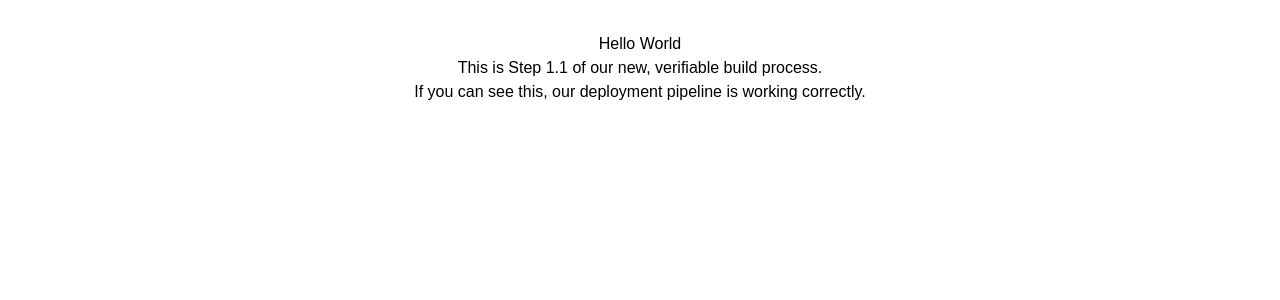
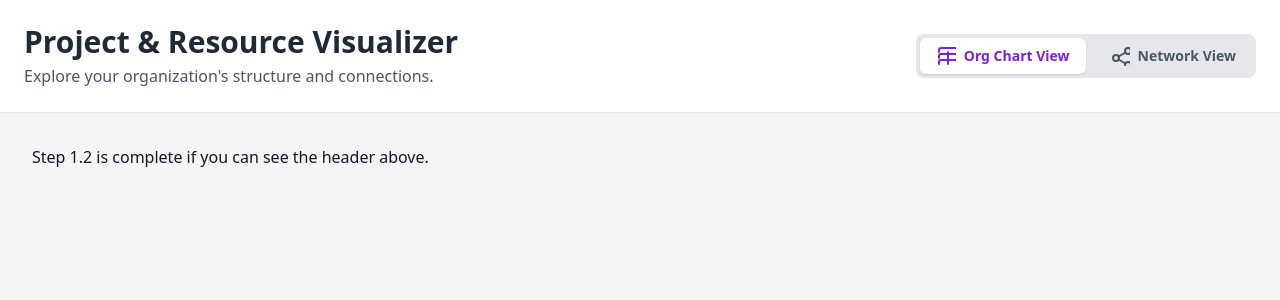
Before and after one commit to johnhay001-byte/my-resource-planner, a React (Vite) app: page / in a window 1280 px wide. Shown: the top 300 px of the page. Built offline with nearby package versions, Linux system fonts and the light colour scheme.

Commit message:
feat: Add Header component

```diff
--- a/src/App.jsx
+++ b/src/App.jsx
@@ -1,11 +1,19 @@
-import React from 'react';
+// FINAL-APP-FILE
+import React, { useState } from 'react';
+import { Header } from './components';
 
 function App() {
+  const [viewMode, setViewMode] = useState('orgChart');
+
   return (
-    <div style={{ padding: '2rem', fontFamily: 'sans-serif', textAlign: 'center' }}>
-      <h1>Hello World</h1>
-      <p>This is Step 1.1 of our new, verifiable build process.</p>
-      <p>If you can see this, our deployment pipeline is working correctly.</p>
+    <div className="bg-gray-100 min-h-screen font-sans text-gray-900">
+        <div className="flex flex-col h-screen">
+            <Header viewMode={viewMode} setViewMode={setViewMode} isDataEmpty={false} />
+            <div className="flex-1 p-8">
+                {/* Main content will go here in the next steps */}
+                <p>Step 1.2 is complete if you can see the header above.</p>
+            </div>
+        </div>
     </div>
   );
 }
--- a/src/components.jsx
+++ b/src/components.jsx
@@ -0,0 +1,31 @@
+import React from 'react';
+
+// --- ICONS ---
+const ListTreeIcon = ({ className }) => (<svg xmlns="http://www.w3.org/2000/svg" width="24" height="24" viewBox="0 0 24" fill="none" stroke="currentColor" strokeWidth="2" strokeLinecap="round" strokeLinejoin="round" className={className}><path d="M21 12v-2a2 2 0 0 0-2-2H5a2 2 0 0 0-2 2v2"/><path d="M21 6V4a2 2 0 0 0-2-2H5a2 2 0 0 0-2 2v2"/><path d="M21 18v-2a2 2 0 0 0-2-2H5a2 2 0 0 0-2 2v2"/><line x1="12" y1="6" x2="12" y2="18"/></svg>);
+const Share2Icon = ({ className }) => (<svg xmlns="http://www.w3.org/2000/svg" width="24" height="24" viewBox="0 0 24" fill="none" stroke="currentColor" strokeWidth="2" strokeLinecap="round" strokeLinejoin="round" className={className}><circle cx="18" cy="5" r="3"></circle><circle cx="6" cy="12" r="3"></circle><circle cx="18" cy="19" r="3"></circle><line x1="8.59" y1="13.51" x2="15.42" y2="17.49"></line><line x1="15.41" y1="6.51" x2="8.59" y2="10.49"></line></svg>);
+
+
+// --- HEADER COMPONENT ---
+export const Header = ({ viewMode, setViewMode, onUpload, isDataEmpty }) => (
+    <div className="p-6 bg-white border-b border-gray-200 flex justify-between items-center">
+        <div>
+            <h1 className="text-3xl font-bold text-gray-800">Project & Resource Visualizer</h1>
+            <p className="mt-1 text-gray-600">Explore your organization's structure and connections.</p>
+        </div>
+        <div className="flex items-center gap-4">
+            {isDataEmpty && (
+                <button onClick={onUpload} className="px-4 py-2 text-sm font-semibold rounded-md flex items-center bg-green-600 text-white hover:bg-green-700">
+                    Upload Initial Data
+                </button>
+            )}
+            <div className="flex items-center space-x-2 p-1 bg-gray-200 rounded-lg">
+                <button onClick={() => setViewMode('orgChart')} className={`px-4 py-2 text-sm font-semibold rounded-md flex items-center transition-colors ${viewMode === 'orgChart' ? 'bg-white text-purple-700 shadow' : 'bg-transparent text-gray-600'}`}>
+                    <ListTreeIcon className="h-5 w-5 mr-2" /> Org Chart View
+                </button>
+                <button onClick={() => setViewMode('network')} className={`px-4 py-2 text-sm font-semibold rounded-md flex items-center transition-colors ${viewMode === 'network' ? 'bg-white text-purple-700 shadow' : 'bg-transparent text-gray-600'}`}>
+                    <Share2Icon className="h-5 w-5 mr-2" /> Network View
+                </button>
+            </div>
+        </div>
+    </div>
+);
```
